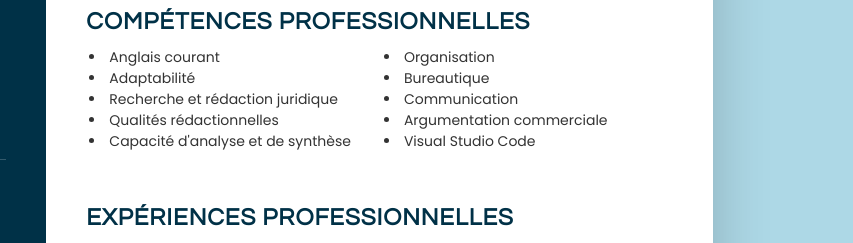
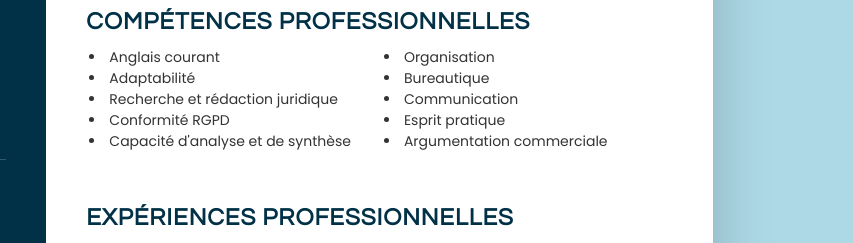
Before and after one commit to marwa-mansour-git/cv-master1, a plain HTML site: page index.html in a window 1280 px wide. Shown: the part 240-483 px from the top of the page, 427-1280 px from the left. Drawn offline with Linux system fonts and the light colour scheme.

Commit message:
Update index.html

```diff
--- a/index.html
+++ b/index.html
@@ -112,13 +112,14 @@
                               <td><li>Anglais courant</li>
                                 <li>Adaptabilité</li>
                                 <li>Recherche et rédaction juridique</li>
-                                <li>Qualités rédactionnelles</li>
+                                 <li>Conformité RGPD</li>
                                 <li>Capacité d'analyse et de synthèse</li></td>
                               <td><li>Organisation</li>
                                 <li>Bureautique</li>
                                 <li>Communication</li>
+                                 <li>Esprit pratique</li>
                                 <li>Argumentation commerciale</li>
-                              <li>Visual Studio Code</li></td>
+                             </td>
                           </tr>
                       </tbody>
                   </table>
```
